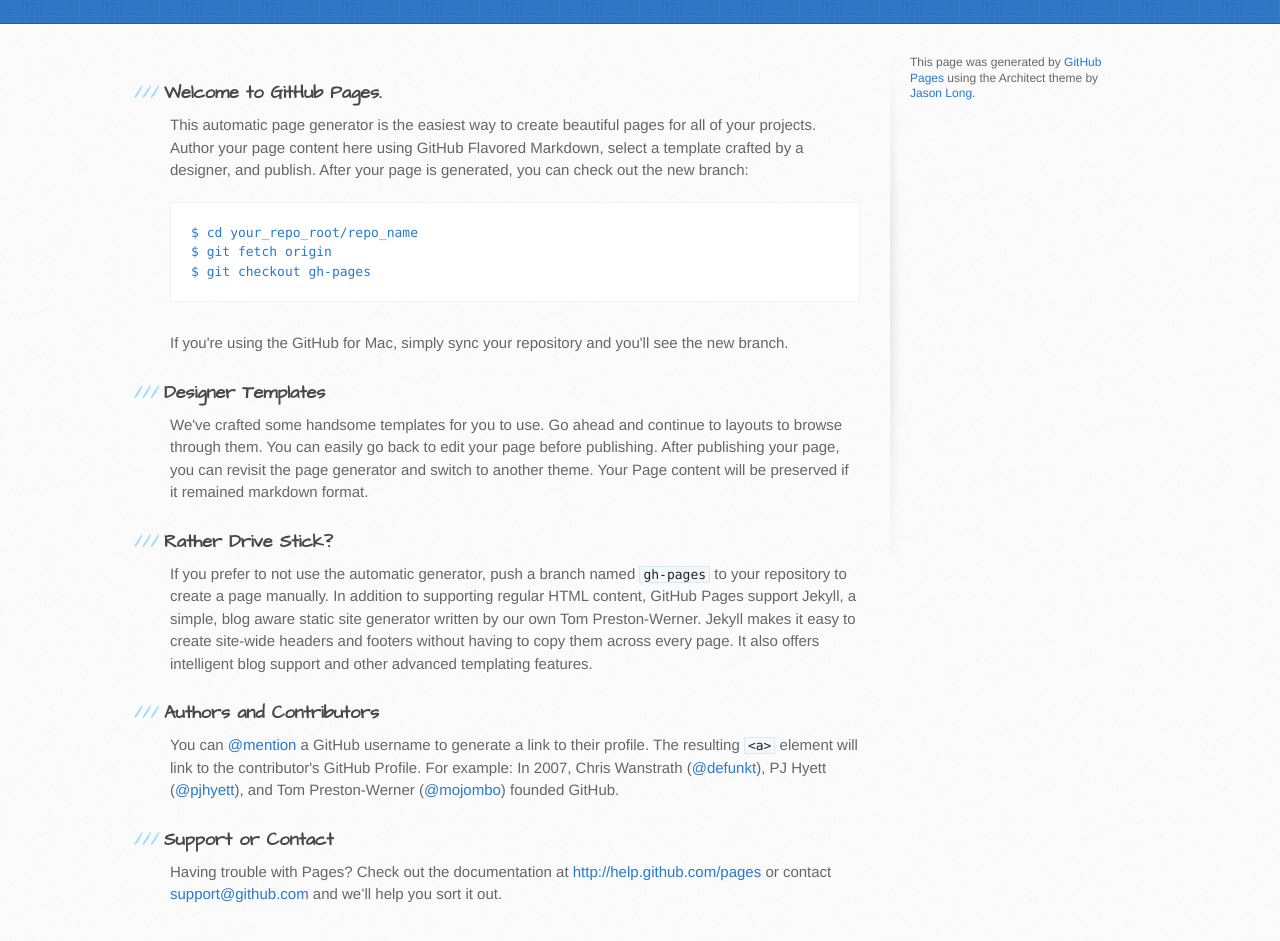
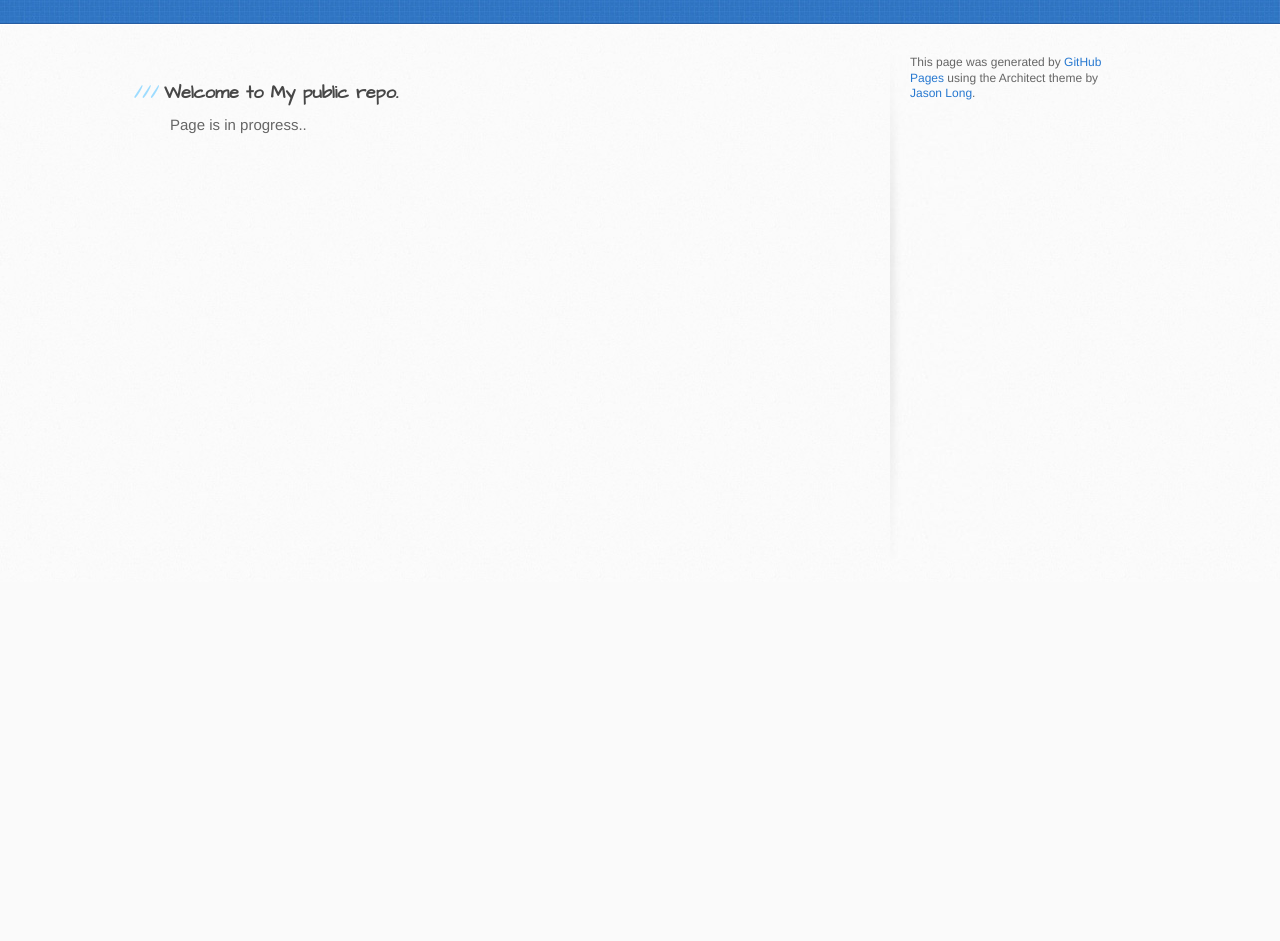
Before and after one commit to mutukrish/mutukrish.github.io, a plain HTML site: page index.html in a window 1280 px wide. Shown: the part 249-1190 px from the top of the page. After the commit the page ends 831 px from the top, so only its background shows below. Drawn offline with Linux system fonts and the light colour scheme.

Commit message:
Update index.html

```diff
--- a/index.html
+++ b/index.html
@@ -28,32 +28,8 @@
     <div id="content-wrapper">
       <div class="inner clearfix">
         <section id="main-content">
-          <h3>Welcome to GitHub Pages.</h3>
-
-<p>This automatic page generator is the easiest way to create beautiful pages for all of your projects. Author your page content here using GitHub Flavored Markdown, select a template crafted by a designer, and publish. After your page is generated, you can check out the new branch:</p>
-
-<pre><code>$ cd your_repo_root/repo_name
-$ git fetch origin
-$ git checkout gh-pages
-</code></pre>
-
-<p>If you're using the GitHub for Mac, simply sync your repository and you'll see the new branch.</p>
-
-<h3>Designer Templates</h3>
-
-<p>We've crafted some handsome templates for you to use. Go ahead and continue to layouts to browse through them. You can easily go back to edit your page before publishing. After publishing your page, you can revisit the page generator and switch to another theme. Your Page content will be preserved if it remained markdown format.</p>
-
-<h3>Rather Drive Stick?</h3>
-
-<p>If you prefer to not use the automatic generator, push a branch named <code>gh-pages</code> to your repository to create a page manually. In addition to supporting regular HTML content, GitHub Pages support Jekyll, a simple, blog aware static site generator written by our own Tom Preston-Werner. Jekyll makes it easy to create site-wide headers and footers without having to copy them across every page. It also offers intelligent blog support and other advanced templating features.</p>
-
-<h3>Authors and Contributors</h3>
-
-<p>You can <a href="https://github.com/blog/821" class="user-mention">@mention</a> a GitHub username to generate a link to their profile. The resulting <code>&lt;a&gt;</code> element will link to the contributor's GitHub Profile. For example: In 2007, Chris Wanstrath (<a href="https://github.com/defunkt" class="user-mention">@defunkt</a>), PJ Hyett (<a href="https://github.com/pjhyett" class="user-mention">@pjhyett</a>), and Tom Preston-Werner (<a href="https://github.com/mojombo" class="user-mention">@mojombo</a>) founded GitHub.</p>
-
-<h3>Support or Contact</h3>
-
-<p>Having trouble with Pages? Check out the documentation at <a href="http://help.github.com/pages">http://help.github.com/pages</a> or contact <a href="mailto:support@github.com">support@github.com</a> and we’ll help you sort it out.</p>
+          <h3>Welcome to My public repo.</h3>
+          <p>Page is in progress..</p>
         </section>
 
         <aside id="sidebar">
```
